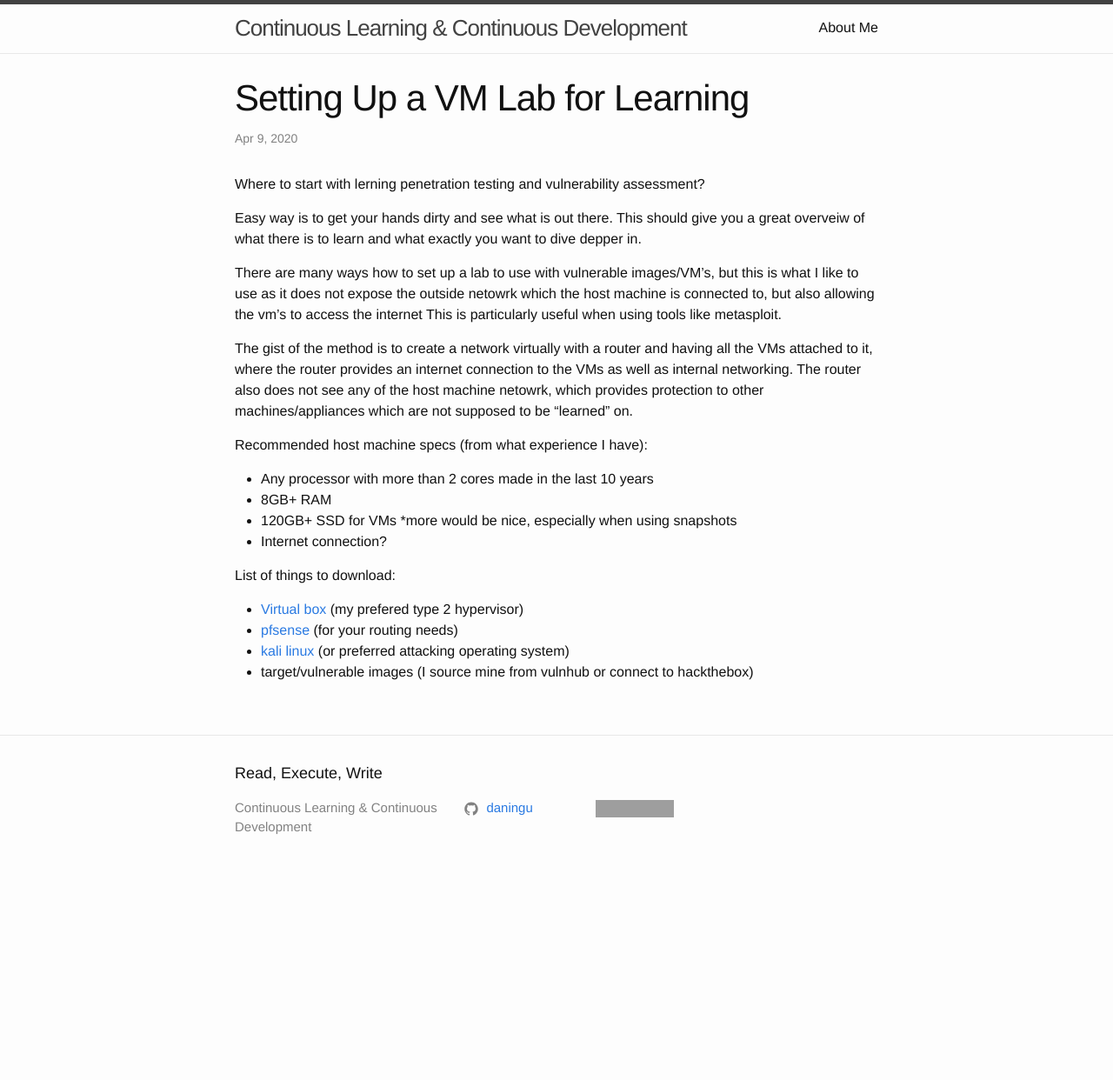
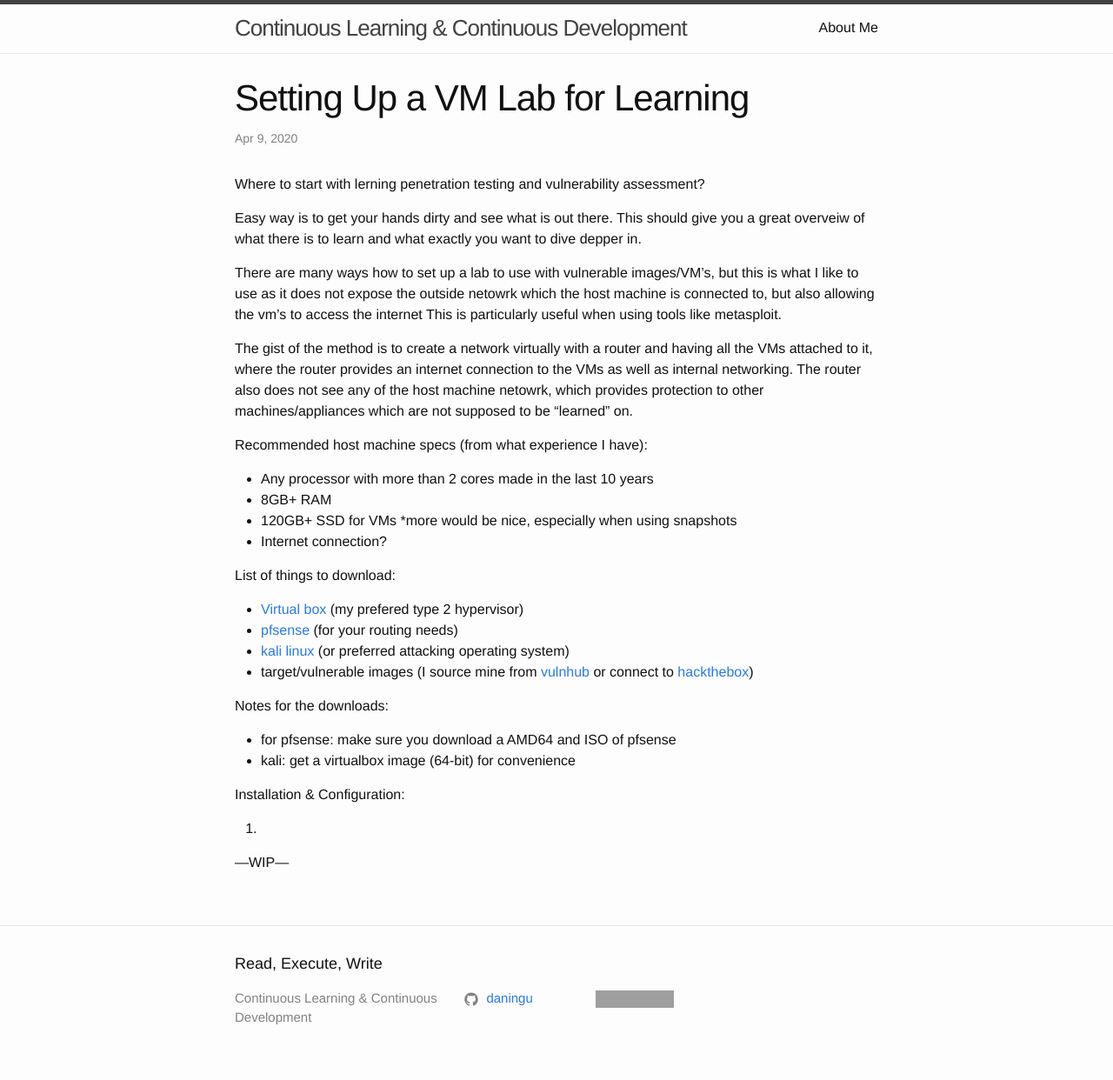
Before and after one commit to daningu/daningu.github.io, a Jekyll site: the page built from _posts/2020-04-08-Setting-Up-A-VM-Lab.md, in a window 1280 px wide. Shown: the whole page at 87% size. Built offline with Jekyll 4.4.1, drawn with Linux system fonts in a browser that asks for light colours; before the commit the page ends 1023 px from its top, so only the background shows below that; grey boxes are pictures that could not be loaded.

Commit message:
Update 2020-04-08-Setting-Up-A-VM-Lab.md

```diff
--- a/_posts/2020-04-08-Setting-Up-A-VM-Lab.md
+++ b/_posts/2020-04-08-Setting-Up-A-VM-Lab.md
@@ -25,4 +25,14 @@ List of things to download:
   - [Virtual box](https://www.virtualbox.org/wiki/Downloads) (my prefered type 2 hypervisor)
   - [pfsense](https://www.pfsense.org/download/) (for your routing needs)
   - [kali linux](https://www.offensive-security.com/kali-linux-vm-vmware-virtualbox-image-download/) (or preferred attacking operating system)
-  - target/vulnerable images (I source mine from vulnhub or connect to hackthebox)
+  - target/vulnerable images (I source mine from [vulnhub](https://www.vulnhub.com/) or connect to [hackthebox](https://www.hackthebox.eu/))
+
+Notes for the downloads:
+  * for pfsense: make sure you download a AMD64 and ISO of pfsense
+  * kali: get a virtualbox image (64-bit) for convenience
+
+Installation & Configuration:
+  1.
+
+
+  ---WIP---
```
